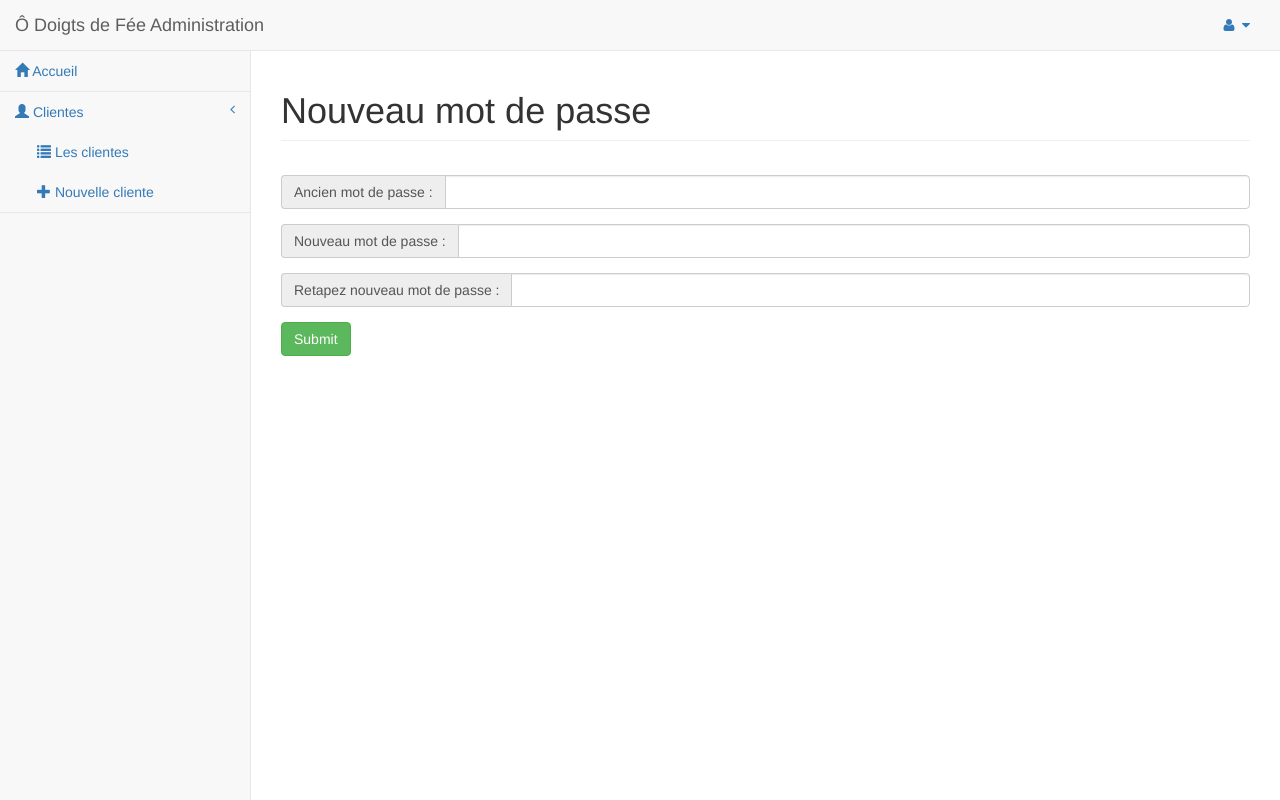
After one commit to lkp1996/doigts_de_fee_admin, a PHP site: page /ihm/changer_mdp.php in a window 1280 px wide. The commit adds this page. Run offline with PHP 8.4, Linux system fonts and the light colour scheme; the visitor is signed in with stand-in values (Sample User, id 1).

Commit message:
modif_cliente_change_mdp

```diff
--- a/ctrl/ctrl.php
+++ b/ctrl/ctrl.php
@@ -72,19 +72,42 @@ if(isset($_POST["input_nom_utilisateur"]) && isset($_POST["input_mot_de_passe"])
 		header("Location: ../ihm/clientes.php?e=3");
 	}
 }else if(isset($_POST["pk_cliente_modif"]) && isset($_POST["nom_cliente_modif"]) && isset($_POST["prenom_cliente_modif"]) && isset($_POST["natel_cliente_modif"]) && isset($_POST["email_cliente_modif"])){
-	$pk_cliente_modif = $_POST["pk_cliente_modif"];
-	$nom_cliente_modif = $_POST["nom_cliente_modif"];
-	$prenom_cliente_modif = $_POST["prenom_cliente_modif"];
-	$natel_cliente_modif = $_POST["natel_cliente_modif"];
-	$email_cliente_modif = $_POST["email_cliente_modif"];
 
-	if($nom_cliente_modif != "" && $prenom_cliente_modif != "" && $natel_cliente_modif != "" && $email_cliente_modif != ""){
-		$resultat = $wrk->update_cliente($pk_cliente_modif, $nom_cliente_modif, $prenom_cliente_modif, $natel_cliente_modif, $email_cliente_modif);
+	if($_POST["nom_cliente_modif"] != "" && $_POST["prenom_cliente_modif"] != "" && $_POST["natel_cliente_modif"] != "" && $_POST["email_cliente_modif"] != ""){
+		$resultat = $wrk->update_cliente($_POST["pk_cliente_modif"], $_POST["nom_cliente_modif"], $_POST["prenom_cliente_modif"], $_POST["natel_cliente_modif"], $_POST["email_cliente_modif"]);
 		if($resultat == "OK"){
 			header("Location: ../ihm/clientes.php");
 		}else{
 			header("Location: ../ihm/update_cliente.php?e=4");
 		}
+
+	}else{
+		header("Location: ../ihm/update_cliente.php?e=1");
+	}
+
+}else if(isset($_POST["input_ancien_mot_de_passe"]) && isset($_POST["input_nouveau_mot_de_passe_1"]) && isset($_POST["input_nouveau_mot_de_passe_2"])){
+
+	$ancien_mot_de_passe = md5($_POST["input_ancien_mot_de_passe"], FALSE);
+	$nouveau_mot_de_passe_1 = md5($_POST["input_nouveau_mot_de_passe_1"], FALSE);
+	$nouveau_mot_de_passe_2 = md5($_POST["input_nouveau_mot_de_passe_2"], FALSE);
+	$nom_utilisateur = $_SESSION["utilisateur"];
+
+	if($ancien_mot_de_passe != $wrk->get_mot_de_passe($nom_utilisateur)){
+
+		header("Location: ../ihm/changer_mdp.php?e=1");
+
+	}else if($nouveau_mot_de_passe_1 != $nouveau_mot_de_passe_2){
+
+		header("Location: ../ihm/changer_mdp.php?e=2");
+
+	}else if($wrk->get_mot_de_passe($nom_utilisateur) == $nouveau_mot_de_passe_1){
+
+		header("Location: ../ihm/changer_mdp.php?e=3");
+
+	}else{
+
+		$wrk->update_mot_de_passe($nouveau_mot_de_passe_1, $nom_utilisateur);
+		header("Location: ../ihm/changer_mdp.php?i=1");
 
 	}
 
--- /dev/null
+++ b/ihm/changer_mdp.php
@@ -0,0 +1,85 @@
+<?php
+	/**
+	 * @author Luke Perrottet
+	 * @version 1.0
+	 * @copyright Janvier 2016
+	 *
+	 * Cette page est la page permettant de changer son mot de passe.
+	 */
+
+	include("../ctrl/ctrl.php");
+	// si l'utilisateur n'est pas connecté
+	if(!isset($_SESSION["utilisateur"]) || $_SESSION["utilisateur"] == ""){
+		// on retourne sur la page de login
+		header("Location: login.php");
+	}
+	include("header.php");
+	include("header_connecte.php");
+?>
+		<div id="page-wrapper">
+			<div class="row">
+				<div class="col-lg-12">
+					<h1 class="page-header">Nouveau mot de passe</h1>
+				</div>
+				<!-- /.col-lg-12 -->
+			</div>
+			<!-- /.row -->
+			<form id="form_deconnexion" method="POST" action="../ctrl/ctrl.php">
+				<input type="text" name="deconnexion" hidden>
+			</form>
+			<form role="form" method="POST" action="../ctrl/ctrl.php">
+				<div class="form-group input-group">
+					<span class="input-group-addon">Ancien mot de passe : </span>
+					<input class="form-control" type="password" name="input_ancien_mot_de_passe">
+				</div>
+				<div class="form-group input-group">
+					<span  class="input-group-addon">Nouveau mot de passe : </span>
+					<input class="form-control" type="password" name="input_nouveau_mot_de_passe_1">
+				</div>
+				<div class="form-group input-group">
+					<span  class="input-group-addon">Retapez nouveau mot de passe : </span>
+					<input class="form-control" type="password" name="input_nouveau_mot_de_passe_2">
+				</div>
+				<div class="form-group input-group">
+					<input class="btn btn-success" type="submit">
+				</div>
+			</form>
+			<?php
+				// si il y a une erreur
+				if(isset($_GET["e"])){
+					if($_GET["e"] == 1){
+						//on affiche l'erreur
+			?>
+				<div class="alert alert-danger" role="alert">Votre ancien mot de passe est incorrect</div>
+			<?php
+					}else if($_GET["e"] == 2){
+			?>
+				<div class="alert alert-danger" role="alert">Les deux cases "nouveau mot de passe" doivent être indentiques</div>
+			<?php
+					}else if($_GET["e"] == 3){
+			?>
+				<div class="alert alert-danger" role="alert">Le nouveau mot de passe doit être différent de l'ancien</div>
+			<?php
+					}
+				}else if(isset($_GET["i"])){
+					if($_GET["i"] == 1){
+			?>
+				<div class="alert alert-success" role="alert">Votre mot de passe a bien été modifié</div>
+			<?php
+					}
+				}
+			?>
+		</div>
+		<!-- /#page-wrapper -->
+
+	</div>
+	<!-- /#wrapper -->
+	<script type="text/javascript">
+	function deconnexion(){
+		document.forms["form_deconnexion"].submit();
+	}
+	</script>
+
+<?php
+	include("footer.php");
+?>
--- a/ihm/login.php
+++ b/ihm/login.php
@@ -2,7 +2,7 @@
     /**
      * @author Luke Perrottet
      * @version 1.0
-     * @copyright Mai 2015
+     * @copyright Janvier 2016
      *
      * Cette page est la page de login.
      */
--- a/wrk/wrk.php
+++ b/wrk/wrk.php
@@ -52,11 +52,30 @@ class Wrk{
 	}
 
 	public function update_cliente($pk_cliente, $nouveau_nom, $nouveau_prenom, $nouveau_natel, $nouveau_email){
-		return $this->wrk_cliente->update_cliente($bd_connexion, $pk_cliente, $nouveau_nom, $nouveau_prenom, $nouveau_natel, $nouveau_email);
+		return $this->wrk_cliente->update_cliente($this->bd_connexion, $pk_cliente, $nouveau_nom, $nouveau_prenom, $nouveau_natel, $nouveau_email);
 	}
 
 	public function get_liste_clientes_modifiables($pk_cliente){
-		return $this->wrk_cliente->get_liste_clientes_modifiables($pk_cliente);
+		return $this->wrk_cliente->get_liste_clientes_modifiables($this->bd_connexion, $pk_cliente);
+	}
+
+	/**
+	 * Cette méthode est la méthode pour mettre à jour son mot de passe.
+	 * @param $nouveau_mot_de_passe : le nouveau mot de passe
+	 * @param $nom_utilisateur : le nom d'utilisateur
+	 * @return update_mot_de_passe de wrk utilisateur
+	 */
+	public function update_mot_de_passe($nouveau_mot_de_passe, $nom_utilisateur){
+		return $this->wrk_utilisateur->update_mot_de_passe($this->bd_connexion, $nouveau_mot_de_passe, $nom_utilisateur);
+	}
+
+	/**
+	 * Cette méthode est la méthode pour récuperer le mot de passe
+	 * @param $nom_utilisateur : le nom d'utilisateur
+	 * @return get_mot_de_passe de wrk utilisateur
+	 */
+	public function get_mot_de_passe($nom_utilisateur){
+		return $this->wrk_utilisateur->get_mot_de_passe($this->bd_connexion, $nom_utilisateur);
 	}
 }
 
--- a/wrk/wrk_cliente.php
+++ b/wrk/wrk_cliente.php
@@ -32,7 +32,7 @@ class WrkCliente{
 			echo "<table class='table table-bordered table-hover table-striped'><thead><tr><th>Nom</th><th>Prénom</th><th>Natel</th><th>Email</th><th></th></tr></thead><tbody>";
 			while($row = $resultat->fetch_assoc()) {
 				echo "<tr><td>" . $row["Nom"] . "</td><td>" . $row["Prenom"] . "</td><td>" . $row["Natel"] .
-				"</td><td>" . $row["Email"] . "</td><td><a href='update_cliente.php?i=" . $row["PK_Cliente"] . "'><button class='btn btn-primary'>Modifier</button></a><form method='POST' action='../ctrl/ctrl.php'><input type='text' name='cliente_supp' value=" .
+				"</td><td><a href='mailto:" . $row["Email"] . "' target='_top'>" . $row["Email"] . "</td><td><a href='update_cliente.php?i=" . $row["PK_Cliente"] . "'><button class='btn btn-primary'>Modifier</button></a><form method='POST' action='../ctrl/ctrl.php'><input type='text' name='cliente_supp' value=" .
 				$row["PK_Cliente"] . " hidden><input type='submit' class='btn btn-danger' value='Supprimer'></form></td></tr>";
 			}
 			echo "</tbody></table>";
@@ -103,8 +103,8 @@ class WrkCliente{
 		return $message;
 	}
 
-	public function get_liste_clientes_modifiables($pk_cliente){
-		$this->connexion = new mysqli("localhost", "root", "root", "doigtsdefee");
+	public function get_liste_clientes_modifiables(BDConnexion $bd_connexion, $pk_cliente){
+		$this->connexion = new mysqli($bd_connexion->get_serveur(), $bd_connexion->get_nom_utilisateur(), $bd_connexion->get_mot_de_passe(), $bd_connexion->get_nom_bd());
 		$this->connexion->set_charset("utf8");
 
 		if($this->connexion->connect_error){
--- a/wrk/wrk_utilisateur.php
+++ b/wrk/wrk_utilisateur.php
@@ -36,6 +36,58 @@ class WrkUtilisateur{
 		$this->connexion->close();
 	}
 
+		/**
+	 * Cette méthode est la méthode pour mettre à jour son mot de passe.
+	 * @param BDConnexion $bd_connexion : la connexion à la BD
+	 * @param $nouveau_mot_de_passe : le nouveau mot de passe
+	 * @param $nom_utilisateur : le nom d'utilisateur
+	 * @return OK si le changement de mot de passe a marché, sinon KO
+	 */
+	public function update_mot_de_passe(BDConnexion $bd_connexion, $nouveau_mot_de_passe, $nom_utilisateur){
+		$this->connexion = new mysqli($bd_connexion->get_serveur(), $bd_connexion->get_nom_utilisateur(), $bd_connexion->get_mot_de_passe(), $bd_connexion->get_nom_bd());
+		if ($this->connexion->connect_error) {
+			die("Connection failed: " . $this->connexion->connect_error);
+		}
+
+		$sql = "UPDATE Login SET Mot_de_Passe = '$nouveau_mot_de_passe' WHERE Nom_Utilisateur = '$nom_utilisateur'";
+
+		if ($this->connexion->query($sql)) {
+			return "OK";
+		} else {
+			return "KO";
+		}
+
+		$this->connexion->close();
+
+	}
+
+	/**
+	 * Cette méthode est la méthode pour récuperer le mot de passe
+	 * @param BDConnexion $bd_connexion : la connexion à la BD
+	 * @param $nom_utilisateur : le nom d'utilisateur
+	 * @return le mot de passe si l'utilisateur existe, sinon KO
+	 */
+	public function get_mot_de_passe(BDConnexion $bd_connexion, $nom_utilisateur){
+		$this->connexion = new mysqli($bd_connexion->get_serveur(), $bd_connexion->get_nom_utilisateur(), $bd_connexion->get_mot_de_passe(), $bd_connexion->get_nom_bd());
+		if ($this->connexion->connect_error) {
+			die("Connection failed: " . $this->connexion->connect_error);
+		}
+
+		$sql = "SELECT * FROM Login WHERE Nom_Utilisateur = '$nom_utilisateur'";
+		$resultat = $this->connexion->query($sql);
+
+		if ($resultat->num_rows > 0) {
+			if($row = $resultat->fetch_assoc()) {
+				return $row["Mot_de_Passe"];
+			}
+		} else {
+			return "KO";
+		}
+
+		$this->connexion->close();
+	}
+
+
 }
 
 ?>
```
